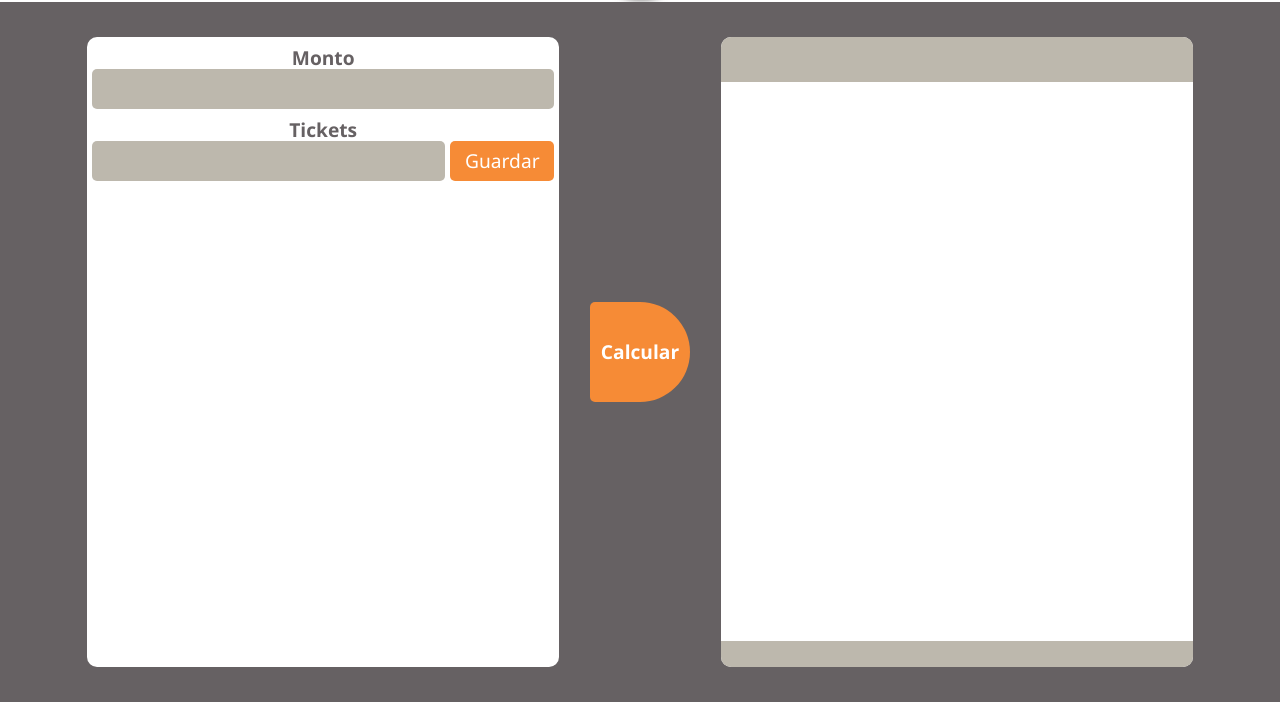
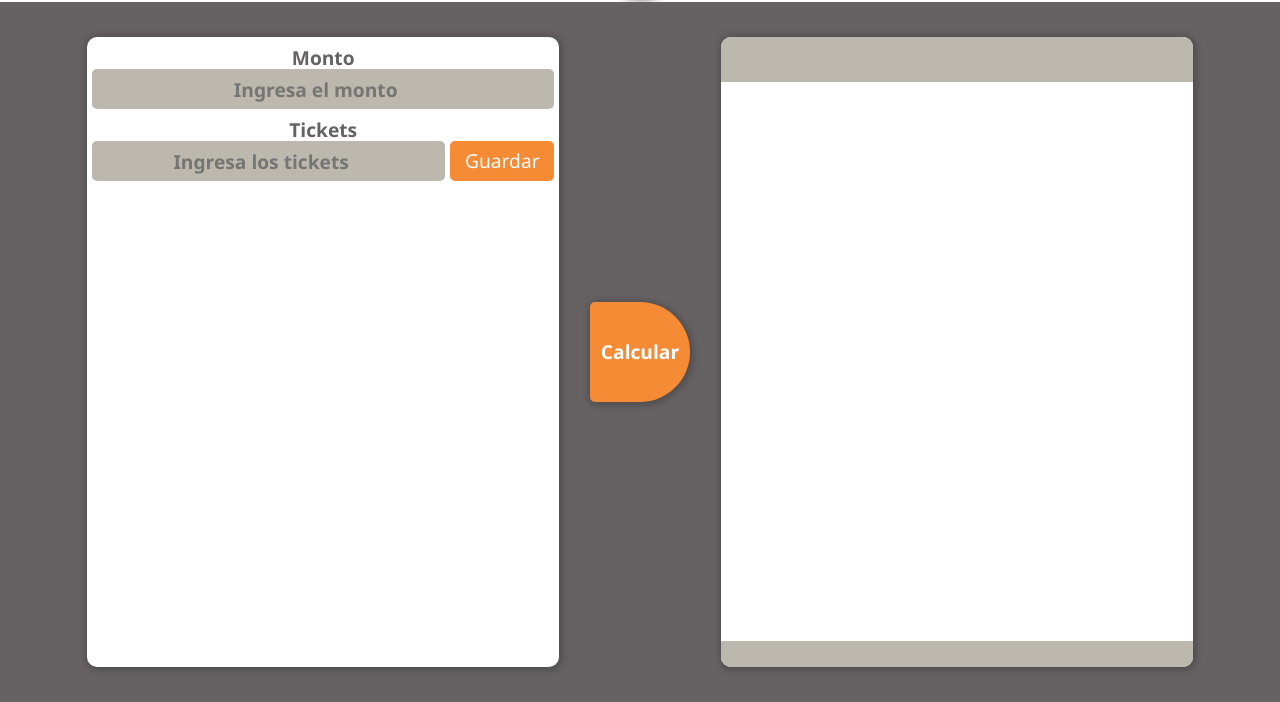
Before and after one commit to Spiderpaul/contador.github.io, a plain HTML site: page index.html in a window 1280 px wide. Shown: the part 98-800 px from the top of the page. Drawn offline with Linux system fonts and the light colour scheme.

Commit message:
Ajustes estéticos

```diff
--- a/assets/css/calcular.css
+++ b/assets/css/calcular.css
@@ -16,6 +16,7 @@
     font-weight: 600;
     margin: auto;
     border-radius: 5px 50% 50% 5px;
+    box-shadow: 1px 1px 6px 2px rgba(71, 71, 71, 0.80);
 }
 
 .btn-calcular:hover{
--- a/assets/css/div-inputs.css
+++ b/assets/css/div-inputs.css
@@ -7,6 +7,7 @@
   border-radius: 10px;
   display: flex;
   flex-direction: column;
+  box-shadow: 1px 1px 6px 2px rgba(71, 71, 71, 0.80);
 }
 
 .div-monto {
--- a/assets/css/div-outputs.css
+++ b/assets/css/div-outputs.css
@@ -7,6 +7,7 @@
     border-radius: 10px;
     display: flex;
     flex-direction: column;
+    box-shadow: 1px 1px 6px 2px rgba(71, 71, 71, 0.80);
 }
 
 .resultado-cabecera{
--- a/assets/css/header.css
+++ b/assets/css/header.css
@@ -1,5 +1,5 @@
 .div-header{
-    background: white;
+    background:  white;
     width: 100%;
     height: 100px;
     display: flex;
--- a/index.html
+++ b/index.html
@@ -27,13 +27,13 @@
             <form class="div-inputs" action="">
                 <div class="div-monto">
                     <label class="label" for="monto">Monto</label>
-                    <input class="input-monto" name="monto" type="number" data-monto>
+                    <input class="input-monto" name="monto" type="number" placeholder="Ingresa el monto" data-monto>
                 </div>
 
                 <div class="div-tickets">
                     <label class="label" for="tickets">Tickets</label>
                     <div class="div-input-btn">
-                        <input class="input-tickets" name="ticket" type="number" data-tickets>
+                        <input class="input-tickets" name="ticket" type="number" placeholder="Ingresa los tickets" data-tickets>
                         <button class="btn-tickets" type="submit" data-btn-tickets>Guardar</button>
                     </div>
                 </div>
```
